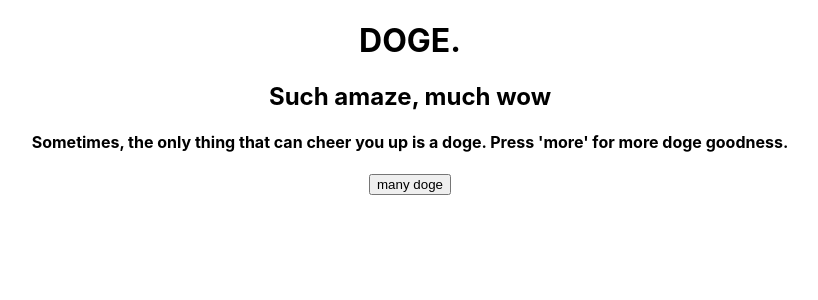
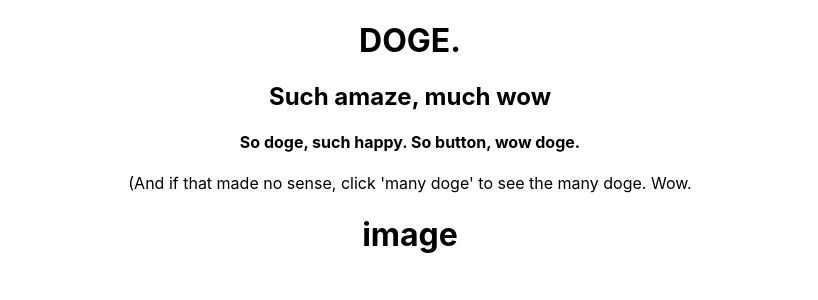
Before and after one commit to miloujb/shibe, a React (Create React App) app: page / in a window 1280 px wide. Shown: the top 300 px of the page, without its empty margins (230-1048 px from the left). Built offline with nearby package versions, Linux system fonts and the light colour scheme; no server answers.

Commit message:
refactoring

```diff
--- a/src/Components/Description.js
+++ b/src/Components/Description.js
@@ -1,11 +1,14 @@
-import React from 'react';
+import React from "react";
 
 const Description = () => {
-    return (
-        <div>
-           <h4>Sometimes, the only thing that can cheer you up is a doge. Press 'more' for more doge goodness.</h4>
-        </div>
-    );
+  return (
+    <div>
+      <h4>So doge, such happy. So button, wow doge.</h4>
+      <p>
+        (And if that made no sense, click 'many doge' to see the many doge. Wow.
+      </p>
+    </div>
+  );
 };
 
 export default Description;
--- a/src/Components/HomePage.js
+++ b/src/Components/HomePage.js
@@ -2,15 +2,21 @@ import React, { Component } from "react";
 import Header from "../Components/Header";
 import Description from "./Description";
 import Image from "./Image";
+import  getShibe  from "./functions/functions";
 
 class HomePage extends Component {
-  constructor(props) {
-    super(props);
+  state = {
+    data: {},
+  };
+  async componentDidMount() {
+    const fetchedData = await getShibe();
+    this.setState({ data: fetchedData });
   }
   render() {
+    const { data } = this.state;
     return (
       <div>
-        <Header />
+        <Header data={data} />
         <Description />
         <Image />
       </div>
--- a/src/Components/Image.js
+++ b/src/Components/Image.js
@@ -1,23 +1,12 @@
 import React, { Component } from "react";
 import getShibe from "./functions/functions";
 
-class Image extends Component {
-  fetchShibe = () => {
-    getShibe();
-  };
-
-  handleSubmit = (event) => {
-    event.preventDefault();
-    this.fetchShibe();
-  };
-
-  render() {
-    return (
-      <div>
-        <input type="button" value="many doge" onClick={this.fetchShibe}></input>
-      </div>
-    );
-  }
-}
+const Image = (props) => {
+  return (
+    <div>
+      <h1>image</h1>
+    </div>
+  );
+};
 
 export default Image;
--- a/src/Components/functions/functions.js
+++ b/src/Components/functions/functions.js
@@ -5,8 +5,9 @@ const baseURL =
 
 const getShibe = () => {
   axios.get(`${baseURL}`).then(({ data }) => {
-    console.log(data);
-    return data;
+    let shibeImg = data[0];
+    console.log(data[0]);
+    return shibeImg;
   });
 };
 
```
